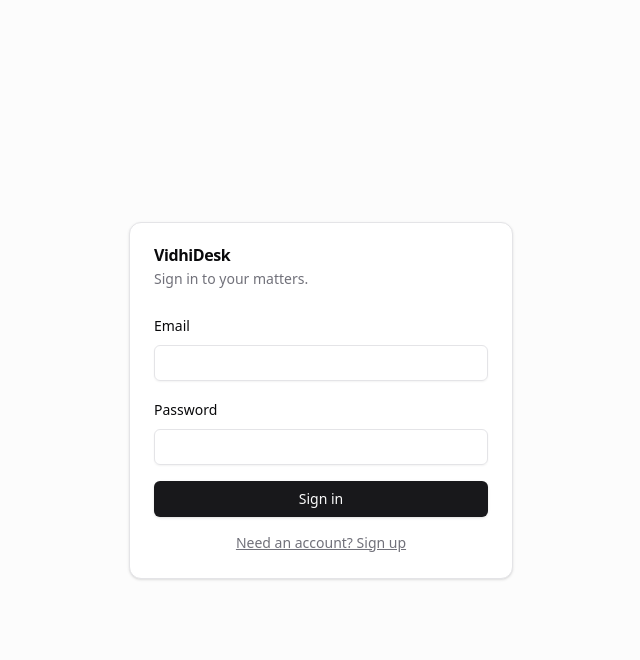
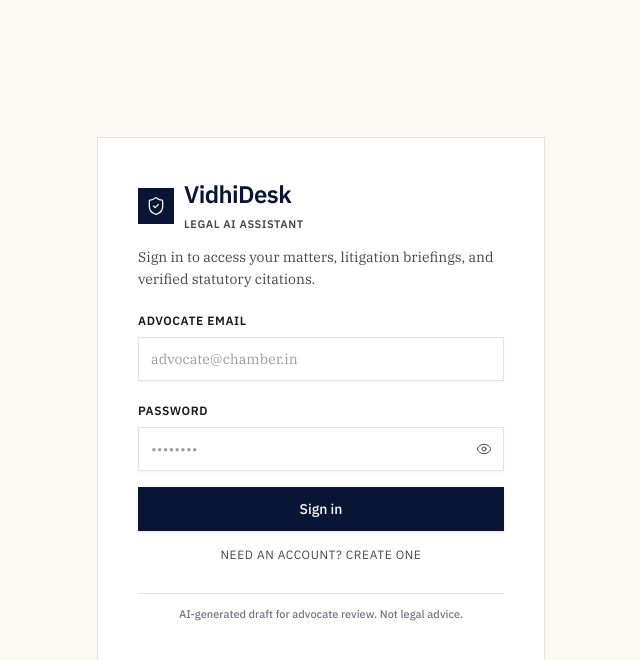
Before and after one commit to karnkeshav/vidhidesk, a Next.js app in the folder web/: page /login in a window 1280 px wide. Shown: the top 660 px of the page, without its empty margins (319-959 px from the left). Built offline with nearby package versions, Linux system fonts and the light colour scheme; no server answers.

Commit message:
feat(login): implement Lex Scripta approved Stitch login V2 design

```diff
--- a/web/src/app/globals.css
+++ b/web/src/app/globals.css
@@ -4,48 +4,48 @@
 
 @layer base {
   :root {
-    --background: 0 0% 100%;
-    --foreground: 240 10% 3.9%;
+    --background: 43 38% 97%;
+    --foreground: 0 0% 10%;
     --card: 0 0% 100%;
-    --card-foreground: 240 10% 3.9%;
+    --card-foreground: 0 0% 10%;
     --popover: 0 0% 100%;
-    --popover-foreground: 240 10% 3.9%;
-    --primary: 240 5.9% 10%;
-    --primary-foreground: 0 0% 98%;
-    --secondary: 240 4.8% 95.9%;
-    --secondary-foreground: 240 5.9% 10%;
-    --muted: 240 4.8% 95.9%;
-    --muted-foreground: 240 3.8% 46.1%;
-    --accent: 240 4.8% 95.9%;
-    --accent-foreground: 240 5.9% 10%;
-    --destructive: 0 84.2% 60.2%;
-    --destructive-foreground: 0 0% 98%;
-    --border: 240 5.9% 90%;
-    --input: 240 5.9% 90%;
-    --ring: 240 5.9% 10%;
-    --radius: 0.5rem;
+    --popover-foreground: 0 0% 10%;
+    --primary: 222 73% 12%;
+    --primary-foreground: 0 0% 100%;
+    --secondary: 40 10% 93%;
+    --secondary-foreground: 222 73% 12%;
+    --muted: 40 10% 93%;
+    --muted-foreground: 240 7% 29%;
+    --accent: 40 10% 93%;
+    --accent-foreground: 222 73% 12%;
+    --destructive: 0 65% 29%;
+    --destructive-foreground: 0 0% 100%;
+    --border: 40 10% 88%;
+    --input: 40 10% 88%;
+    --ring: 222 73% 12%;
+    --radius: 0.25rem;
   }
 
   .dark {
-    --background: 240 10% 3.9%;
-    --foreground: 0 0% 98%;
-    --card: 240 10% 3.9%;
-    --card-foreground: 0 0% 98%;
-    --popover: 240 10% 3.9%;
-    --popover-foreground: 0 0% 98%;
-    --primary: 0 0% 98%;
-    --primary-foreground: 240 5.9% 10%;
-    --secondary: 240 3.7% 15.9%;
-    --secondary-foreground: 0 0% 98%;
-    --muted: 240 3.7% 15.9%;
-    --muted-foreground: 240 5% 64.9%;
-    --accent: 240 3.7% 15.9%;
-    --accent-foreground: 0 0% 98%;
-    --destructive: 0 62.8% 30.6%;
-    --destructive-foreground: 0 0% 98%;
-    --border: 240 3.7% 15.9%;
-    --input: 240 3.7% 15.9%;
-    --ring: 240 4.9% 83.9%;
+    --background: 222 73% 8%;
+    --foreground: 43 38% 97%;
+    --card: 222 73% 10%;
+    --card-foreground: 43 38% 97%;
+    --popover: 222 73% 10%;
+    --popover-foreground: 43 38% 97%;
+    --primary: 43 38% 97%;
+    --primary-foreground: 222 73% 12%;
+    --secondary: 222 50% 18%;
+    --secondary-foreground: 43 38% 97%;
+    --muted: 222 50% 18%;
+    --muted-foreground: 240 7% 70%;
+    --accent: 222 50% 18%;
+    --accent-foreground: 43 38% 97%;
+    --destructive: 0 65% 50%;
+    --destructive-foreground: 0 0% 100%;
+    --border: 222 50% 20%;
+    --input: 222 50% 20%;
+    --ring: 43 38% 97%;
   }
 }
 
--- a/web/src/app/layout.tsx
+++ b/web/src/app/layout.tsx
@@ -1,21 +1,22 @@
 import type { Metadata } from "next";
-import localFont from "next/font/local";
+import { IBM_Plex_Sans, IBM_Plex_Serif } from "next/font/google";
 import "./globals.css";
 import { cn } from "@/lib/utils";
 
-const geistSans = localFont({
-  src: "./fonts/GeistVF.woff",
-  variable: "--font-geist-sans",
-  weight: "100 900",
+const ibmPlexSans = IBM_Plex_Sans({
+  subsets: ["latin"],
+  weight: ["400", "500", "600", "700"],
+  variable: "--font-ibm-sans",
 });
-const geistMono = localFont({
-  src: "./fonts/GeistMonoVF.woff",
-  variable: "--font-geist-mono",
-  weight: "100 900",
+
+const ibmPlexSerif = IBM_Plex_Serif({
+  subsets: ["latin"],
+  weight: ["400", "500", "600"],
+  variable: "--font-ibm-serif",
 });
 
 export const metadata: Metadata = {
-  title: "VidhiDesk",
+  title: "VidhiDesk — AI Legal Assistant",
   description: "AI legal assistant — advocate-reviewed drafting and research.",
 };
 
@@ -25,8 +26,11 @@
   children: React.ReactNode;
 }>) {
   return (
-    <html lang="en" className={cn("font-sans", geistSans.variable, geistMono.variable)}>
-      <body className="antialiased">{children}</body>
+    <html
+      lang="en"
+      className={cn("font-sans", ibmPlexSans.variable, ibmPlexSerif.variable)}
+    >
+      <body className="antialiased bg-background text-foreground">{children}</body>
     </html>
   );
 }
--- a/web/src/app/login/page.tsx
+++ b/web/src/app/login/page.tsx
@@ -7,6 +7,7 @@
 import { Input } from "@/components/ui/input";
 import { Label } from "@/components/ui/label";
 import { Card, CardContent, CardHeader, CardTitle, CardDescription } from "@/components/ui/card";
+import { Eye, EyeOff, ShieldCheck, AlertCircle } from "lucide-react";
 
 type Step = "credentials" | "totp-verify";
 
@@ -16,6 +17,7 @@
   const [step, setStep] = useState<Step>("credentials");
   const [email, setEmail] = useState("");
   const [password, setPassword] = useState("");
+  const [showPassword, setShowPassword] = useState(false);
   const [totpCode, setTotpCode] = useState("");
   const [factorId, setFactorId] = useState<string | null>(null);
   const [error, setError] = useState<string | null>(null);
@@ -91,73 +93,166 @@
   }
 
   return (
-    <main className="flex min-h-screen items-center justify-center bg-muted/30 p-4">
-      <Card className="w-full max-w-sm">
-        <CardHeader>
-          <CardTitle>VidhiDesk</CardTitle>
-          <CardDescription>
+    <main className="flex min-h-screen flex-col items-center justify-center bg-[#FBF9F4] p-4 md:p-8 font-sans">
+      <Card className="w-full max-w-md rounded-sm border border-[#E4E2DD] bg-white p-2 shadow-none sm:p-4">
+        <CardHeader className="space-y-3 pb-4">
+          <div className="flex items-center gap-2.5">
+            <div className="flex h-9 w-9 items-center justify-center rounded-sm bg-[#081534] text-white">
+              <ShieldCheck className="h-5 w-5" strokeWidth={1.5} />
+            </div>
+            <div>
+              <CardTitle className="font-sans text-xl font-semibold tracking-tight text-[#081534] md:text-2xl">
+                VidhiDesk
+              </CardTitle>
+              <span className="font-sans text-[11px] font-semibold uppercase tracking-wider text-[#45464E]">
+                Legal AI Assistant
+              </span>
+            </div>
+          </div>
+          <CardDescription className="font-serif text-sm leading-relaxed text-[#45464E]">
             {step === "credentials" &&
-              (mode === "sign-in" ? "Sign in to your matters." : "Create your account.")}
-            {step === "totp-verify" && "Enter your authenticator code."}
+              (mode === "sign-in"
+                ? "Sign in to access your matters, litigation briefings, and verified statutory citations."
+                : "Create an advocate workspace account.")}
+            {step === "totp-verify" && "Enter your 6-digit authenticator security code."}
           </CardDescription>
         </CardHeader>
-        <CardContent className="space-y-4">
+
+        <CardContent className="space-y-5">
           {step === "credentials" && (
             <form onSubmit={handleCredentialsSubmit} className="space-y-4">
-              <div className="space-y-2">
-                <Label htmlFor="email">Email</Label>
+              <div className="space-y-1.5">
+                <Label
+                  htmlFor="email"
+                  className="font-sans text-xs font-semibold uppercase tracking-wider text-[#1A1A1A]"
+                >
+                  Advocate Email
+                </Label>
                 <Input
                   id="email"
                   type="email"
                   required
+                  placeholder="advocate@chamber.in"
                   value={email}
                   onChange={(e) => setEmail(e.target.value)}
+                  className="h-11 rounded-sm border-[#E4E2DD] bg-white font-serif text-sm text-[#1A1A1A] placeholder:text-[#9A9B9E] focus-visible:border-transparent focus-visible:ring-2 focus-visible:ring-[#081534]"
                 />
               </div>
-              <div className="space-y-2">
-                <Label htmlFor="password">Password</Label>
-                <Input
-                  id="password"
-                  type="password"
-                  required
-                  minLength={6}
-                  value={password}
-                  onChange={(e) => setPassword(e.target.value)}
-                />
+
+              <div className="space-y-1.5">
+                <Label
+                  htmlFor="password"
+                  className="font-sans text-xs font-semibold uppercase tracking-wider text-[#1A1A1A]"
+                >
+                  Password
+                </Label>
+                <div className="relative">
+                  <Input
+                    id="password"
+                    type={showPassword ? "text" : "password"}
+                    required
+                    minLength={6}
+                    placeholder="••••••••"
+                    value={password}
+                    onChange={(e) => setPassword(e.target.value)}
+                    className="h-11 rounded-sm border-[#E4E2DD] bg-white pr-10 font-serif text-sm text-[#1A1A1A] placeholder:text-[#9A9B9E] focus-visible:border-transparent focus-visible:ring-2 focus-visible:ring-[#081534]"
+                  />
+                  <button
+                    type="button"
+                    onClick={() => setShowPassword(!showPassword)}
+                    className="absolute right-3 top-1/2 -translate-y-1/2 text-[#45464E] hover:text-[#081534] focus:outline-none"
+                    aria-label={showPassword ? "Hide password" : "Show password"}
+                  >
+                    {showPassword ? (
+                      <EyeOff className="h-4 w-4" strokeWidth={1.5} />
+                    ) : (
+                      <Eye className="h-4 w-4" strokeWidth={1.5} />
+                    )}
+                  </button>
+                </div>
               </div>
-              {error && <p className="text-sm text-destructive">{error}</p>}
-              <Button type="submit" className="w-full" disabled={busy}>
-                {mode === "sign-in" ? "Sign in" : "Sign up"}
+
+              {error && (
+                <div
+                  role="alert"
+                  className="flex items-center gap-2 rounded-sm border border-[#F8D7DA] bg-[#FFF5F5] p-3 text-xs font-sans text-[#7A2A2A]"
+                >
+                  <AlertCircle className="h-4 w-4 shrink-0 text-[#7A2A2A]" strokeWidth={1.5} />
+                  <span>{error}</span>
+                </div>
+              )}
+
+              <Button
+                type="submit"
+                disabled={busy}
+                className="h-11 w-full rounded-sm bg-[#081534] font-sans text-sm font-medium text-white transition-colors hover:bg-[#1E2A4A] disabled:opacity-50"
+              >
+                {busy
+                  ? mode === "sign-in"
+                    ? "Signing in..."
+                    : "Creating account..."
+                  : mode === "sign-in"
+                  ? "Sign in"
+                  : "Create Account"}
               </Button>
+
               <button
                 type="button"
-                className="w-full text-center text-sm text-muted-foreground underline"
+                className="w-full text-center font-sans text-xs uppercase tracking-wider text-[#45464E] transition-colors hover:text-[#081534] hover:underline"
                 onClick={() => setMode(mode === "sign-in" ? "sign-up" : "sign-in")}
               >
-                {mode === "sign-in" ? "Need an account? Sign up" : "Have an account? Sign in"}
+                {mode === "sign-in" ? "Need an account? Create one" : "Have an account? Sign in"}
               </button>
             </form>
           )}
 
           {step === "totp-verify" && (
             <form onSubmit={handleTotpVerify} className="space-y-4">
-              <div className="space-y-2">
-                <Label htmlFor="totp">6-digit code</Label>
+              <div className="space-y-1.5">
+                <Label
+                  htmlFor="totp"
+                  className="font-sans text-xs font-semibold uppercase tracking-wider text-[#1A1A1A]"
+                >
+                  6-digit security code
+                </Label>
                 <Input
                   id="totp"
                   inputMode="numeric"
                   required
+                  placeholder="123456"
                   value={totpCode}
                   onChange={(e) => setTotpCode(e.target.value)}
+                  className="h-11 rounded-sm border-[#E4E2DD] bg-white font-serif text-sm tracking-widest text-[#1A1A1A] placeholder:text-[#9A9B9E] focus-visible:border-transparent focus-visible:ring-2 focus-visible:ring-[#081534]"
                 />
               </div>
-              {error && <p className="text-sm text-destructive">{error}</p>}
-              <Button type="submit" className="w-full" disabled={busy}>
-                Verify
+
+              {error && (
+                <div
+                  role="alert"
+                  className="flex items-center gap-2 rounded-sm border border-[#F8D7DA] bg-[#FFF5F5] p-3 text-xs font-sans text-[#7A2A2A]"
+                >
+                  <AlertCircle className="h-4 w-4 shrink-0 text-[#7A2A2A]" strokeWidth={1.5} />
+                  <span>{error}</span>
+                </div>
+              )}
+
+              <Button
+                type="submit"
+                disabled={busy}
+                className="h-11 w-full rounded-sm bg-[#081534] font-sans text-sm font-medium text-white transition-colors hover:bg-[#1E2A4A] disabled:opacity-50"
+              >
+                {busy ? "Verifying..." : "Verify Code"}
               </Button>
             </form>
           )}
 
+          <div className="pt-2">
+            <div className="border-t border-[#E4E2DD] pt-3 text-center">
+              <p className="font-sans text-[11px] font-medium text-[#76777F]">
+                AI-generated draft for advocate review. Not legal advice.
+              </p>
+            </div>
+          </div>
         </CardContent>
       </Card>
     </main>
--- a/web/tailwind.config.ts
+++ b/web/tailwind.config.ts
@@ -18,6 +18,10 @@
       },
     },
     extend: {
+      fontFamily: {
+        sans: ["var(--font-ibm-sans)", "sans-serif"],
+        serif: ["var(--font-ibm-serif)", "serif"],
+      },
       colors: {
         border: "hsl(var(--border))",
         input: "hsl(var(--input))",
```
